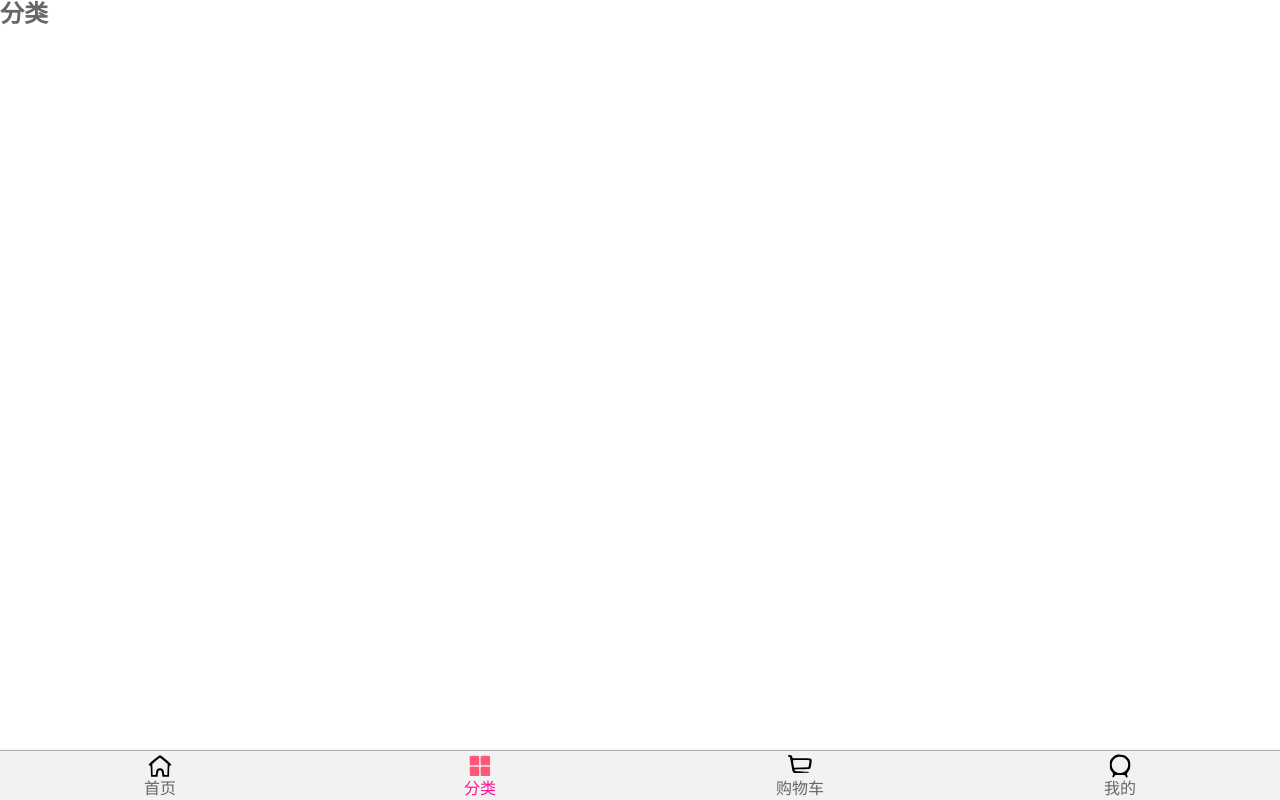
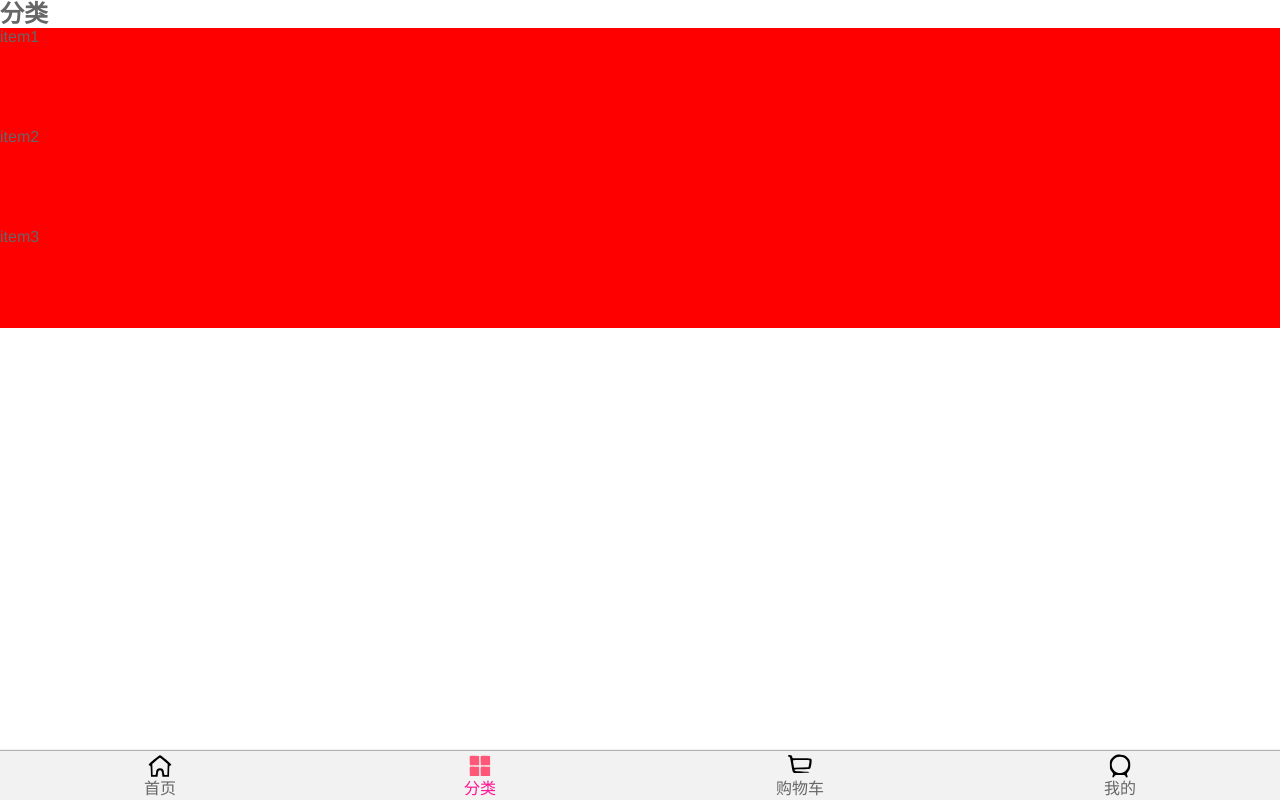
Before and after one commit to jinfengwhy/supermall, a Vue app: page /category in a window 1280 px wide. Built offline with nearby package versions, Linux system fonts and the light colour scheme; the HTML template or start-up script is replaced by a standard one.

Commit message:
p165 Better-Scroll的按照和使用 - 原生方式实现局部滚动

```diff
--- a/package.json
+++ b/package.json
@@ -8,6 +8,7 @@
   },
   "dependencies": {
     "axios": "^0.21.1",
+    "better-scroll": "^1.13.2",
     "core-js": "^3.6.5",
     "vue": "^2.6.11",
     "vue-router": "^3.5.1"
--- a/src/views/category/Category.vue
+++ b/src/views/category/Category.vue
@@ -1,6 +1,23 @@
 <template>
   <div>
     <h2>分类</h2>
+    <ul class="content">
+      <li>item1</li>
+      <li>item2</li>
+      <li>item3</li>
+      <li>item4</li>
+      <li>item5</li>
+      <li>item6</li>
+      <li>item7</li>
+      <li>item8</li>
+      <li>item9</li>
+      <li>item10</li>
+      <li>item11</li>
+      <li>item12</li>
+      <li>item13</li>
+      <li>item14</li>
+      <li>item15</li>
+    </ul>
   </div>
 </template>
 
@@ -9,3 +26,16 @@ export default {
 
 }
 </script>
+
+<style scoped>
+  ul li {
+    height: 100px;
+  }
+  .content {
+    height: 300px;
+    background-color: red;
+
+    overflow: hidden;
+    overflow-y: scroll;
+  }
+</style>
```
Also changed, not shown: 1 other file (tests, documents, lock files or other folders).
